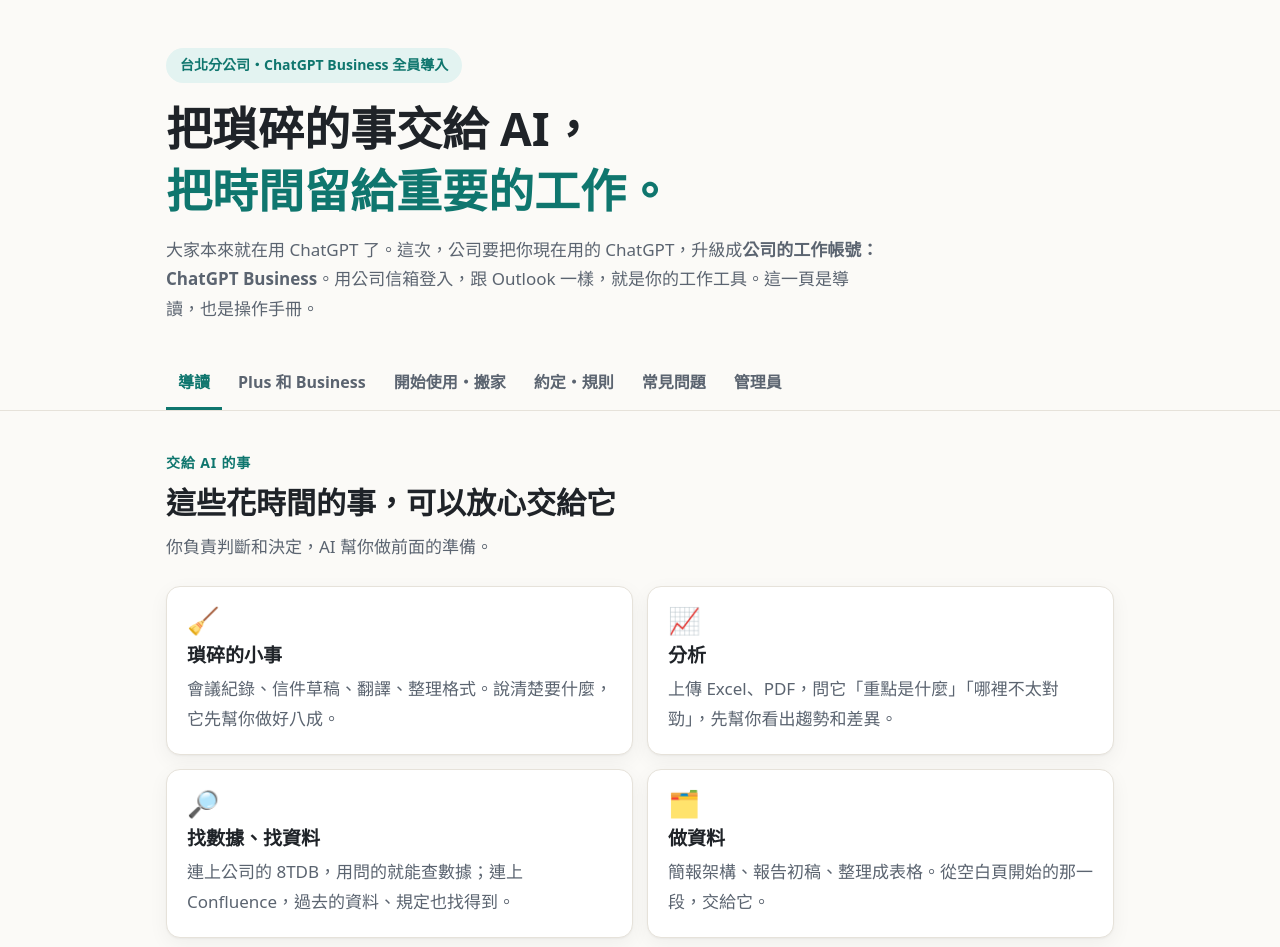
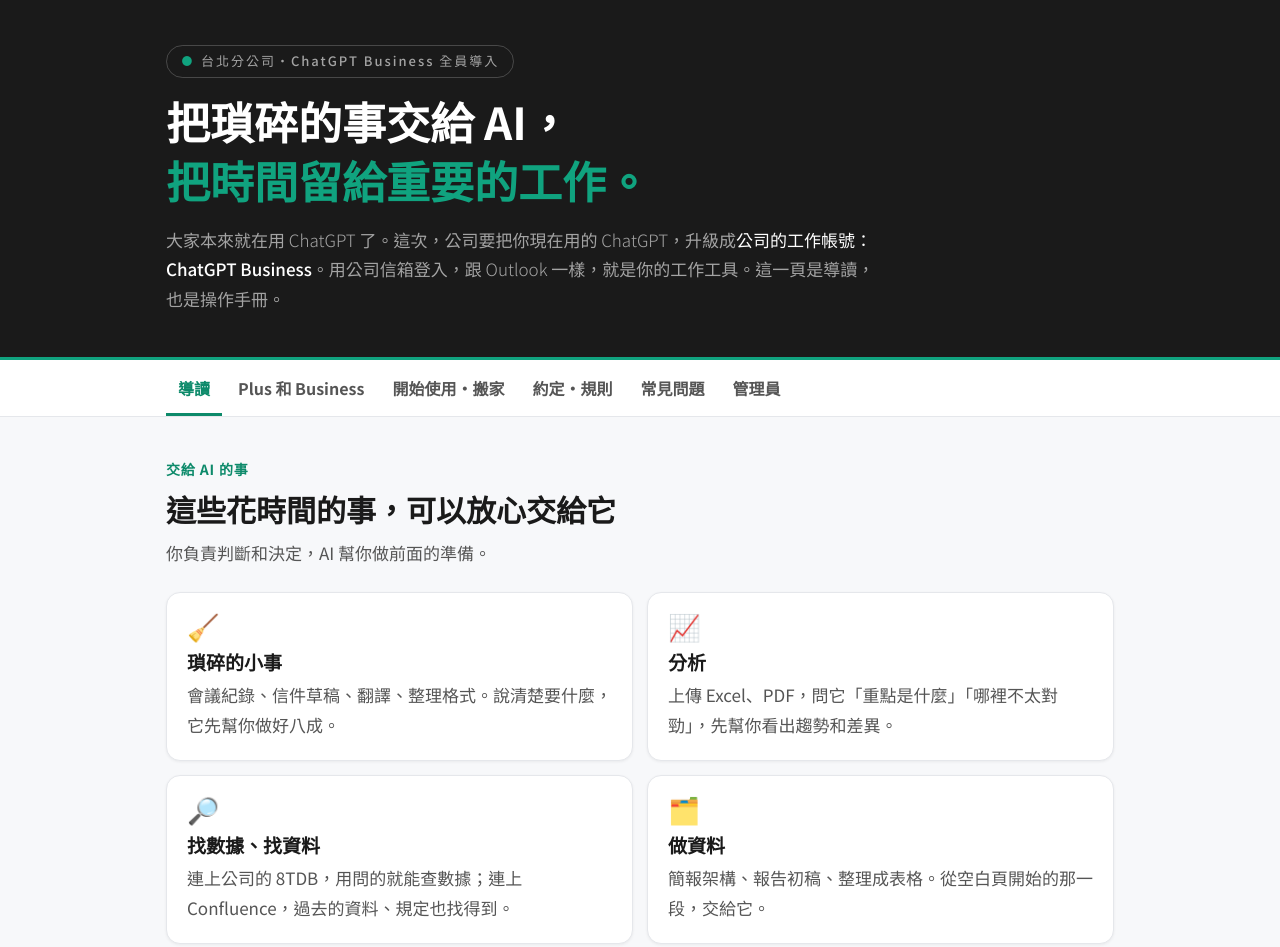
Before and after one commit to wsy200088-ai/ChatGPT-Business, a plain HTML site: page index.html in a window 1280 px wide. Shown: the top 947 px of the page. Drawn offline with Linux system fonts and the light colour scheme.

Commit message:
配色改回原本的深色頁首＋綠色系（#10a37f）、Noto Sans TC
Co-Authored-By: Claude Opus 5.5 <noreply@anthropic.com>

```diff
--- a/index.html
+++ b/index.html
@@ -5,25 +5,29 @@
 <meta name="viewport" content="width=device-width, initial-scale=1">
 <title>ChatGPT Business 導入指南</title>
 <style>
+@import url('https://fonts.googleapis.com/css2?family=Noto+Sans+TC:wght@300;400;500;700;800&display=swap');
 :root{
-  --bg:#fbfaf7; --surface:#ffffff; --ink:#1f2328; --muted:#5b6470; --line:#e6e2da;
-  --accent:#0f766e; --accent-soft:#e3f3f1; --warm:#c2410c; --warm-soft:#fdeee5;
-  --ok:#15803d; --shadow:0 1px 2px rgba(0,0,0,.04),0 6px 20px rgba(0,0,0,.05);
+  --bg:#f7f8fa; --surface:#ffffff; --ink:#1a1a1a; --muted:#555555; --line:#e5e7eb;
+  --accent:#0d8a6a; --brand:#10a37f; --accent-soft:#e8f5f0; --warm:#92600a; --warm-soft:#fffbeb;
+  --head:#1a1a1a; --head-ink:#ffffff; --head-muted:rgba(255,255,255,.6);
+  --ok:#0d8a6a; --shadow:0 1px 3px rgba(0,0,0,.06);
 }
 @media (prefers-color-scheme: dark){
   :root:not([data-theme="light"]){
-    --bg:#15181c; --surface:#1d2126; --ink:#e8eaed; --muted:#a3abb5; --line:#2e343b;
-    --accent:#5eead4; --accent-soft:#16332f; --warm:#fb923c; --warm-soft:#3a2418; --ok:#4ade80; --shadow:none;
+    --bg:#121614; --surface:#1b211e; --ink:#e8eaed; --muted:#a3aba7; --line:#2c3531;
+    --accent:#34d3a6; --brand:#10a37f; --accent-soft:#163128; --warm:#fbbf24; --warm-soft:#33280f;
+    --head:#0b0e0d; --head-ink:#ffffff; --head-muted:rgba(255,255,255,.6); --ok:#34d3a6; --shadow:none;
   }
 }
 :root[data-theme="dark"]{
-  --bg:#15181c; --surface:#1d2126; --ink:#e8eaed; --muted:#a3abb5; --line:#2e343b;
-  --accent:#5eead4; --accent-soft:#16332f; --warm:#fb923c; --warm-soft:#3a2418; --ok:#4ade80; --shadow:none;
+  --bg:#121614; --surface:#1b211e; --ink:#e8eaed; --muted:#a3aba7; --line:#2c3531;
+  --accent:#34d3a6; --brand:#10a37f; --accent-soft:#163128; --warm:#fbbf24; --warm-soft:#33280f;
+  --head:#0b0e0d; --head-ink:#ffffff; --head-muted:rgba(255,255,255,.6); --ok:#34d3a6; --shadow:none;
 }
 *{box-sizing:border-box}
 html{scroll-behavior:smooth}
 body{margin:0;background:var(--bg);color:var(--ink);
-  font-family:"Noto Sans TC","Microsoft JhengHei","PingFang TC",system-ui,sans-serif;
+  font-family:'Noto Sans TC',"Microsoft JhengHei","PingFang TC",-apple-system,sans-serif;
   line-height:1.75;font-size:17px;-webkit-font-smoothing:antialiased}
 .wrap{max-width:980px;margin:0 auto;padding:0 16px}
 h1,h2,h3{line-height:1.35;margin:0}
@@ -35,14 +39,17 @@ p{margin:0 0 10px}
 .eyebrow{display:inline-block;font-size:14px;font-weight:700;letter-spacing:.06em;color:var(--accent);margin-bottom:8px}
 
 /* header */
-header{padding:48px 0 20px}
-header h1{font-size:clamp(28px,5vw,46px)}
-header h1 em{font-style:normal;color:var(--accent)}
-header p{color:var(--muted);max-width:42em;margin-top:14px}
-.tag{display:inline-block;background:var(--accent-soft);color:var(--accent);font-weight:700;padding:5px 14px;border-radius:999px;font-size:14px;margin-bottom:14px}
+header{background:var(--head);color:var(--head-ink);padding:44px 0 36px;position:relative}
+header:after{content:"";position:absolute;left:0;right:0;bottom:0;height:3px;background:var(--brand)}
+header h1{font-size:clamp(28px,5vw,44px);color:var(--head-ink)}
+header h1 em{font-style:normal;color:var(--brand)}
+header p{color:var(--head-muted);max-width:42em;margin-top:14px;font-weight:300}
+header p strong{color:var(--head-ink);font-weight:500}
+.tag{display:inline-block;border:1px solid rgba(255,255,255,.2);color:var(--head-muted);font-weight:500;padding:4px 14px;border-radius:999px;font-size:13px;letter-spacing:2px;margin-bottom:14px}
+.tag:before{content:"●";color:var(--brand);margin-right:6px}
 
 /* tabs */
-nav.tabs{position:sticky;top:0;z-index:10;background:var(--bg);border-bottom:1px solid var(--line)}
+nav.tabs{position:sticky;top:0;z-index:10;background:var(--surface);border-bottom:1px solid var(--line)}
 nav.tabs .wrap{display:flex;gap:4px;overflow-x:auto;scrollbar-width:none}
 nav.tabs .wrap::-webkit-scrollbar{display:none}
 nav.tabs button{flex:0 0 auto;font:inherit;font-size:16px;font-weight:700;color:var(--muted);background:none;border:0;
```
